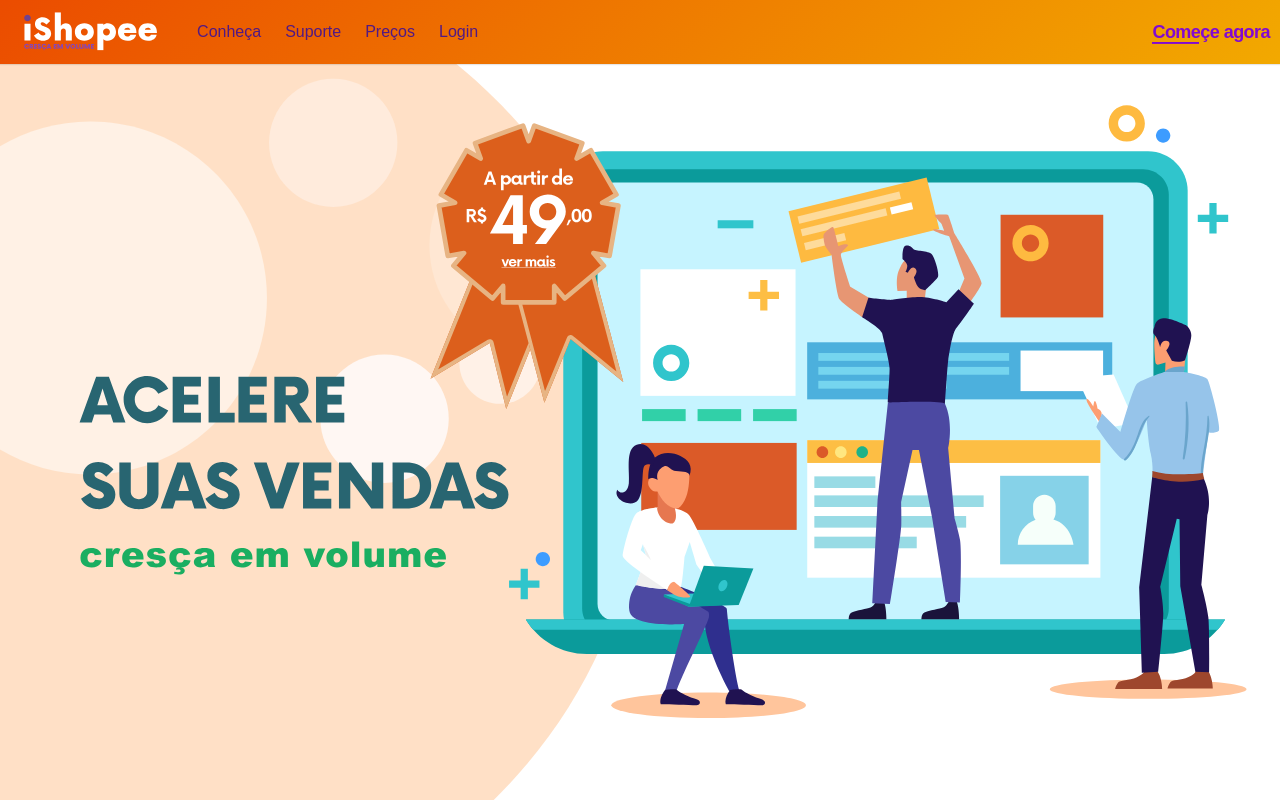
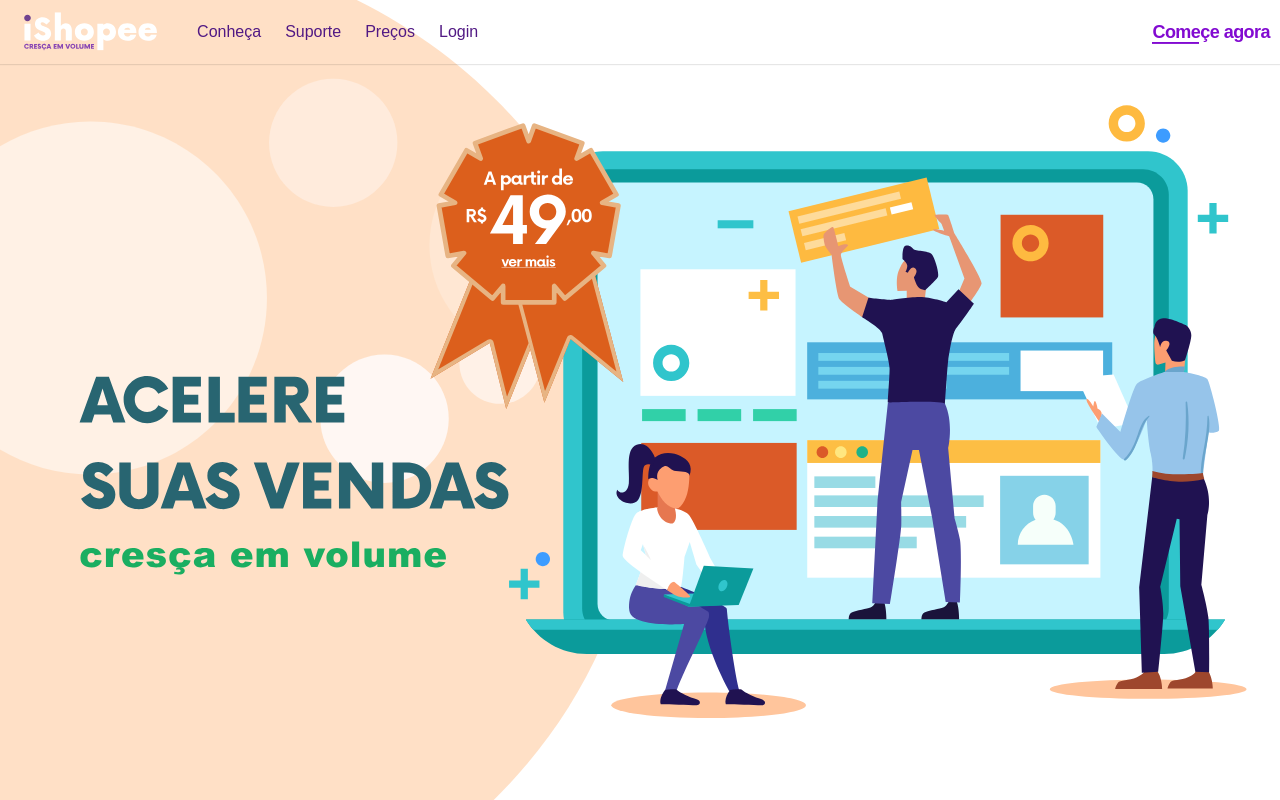
Before and after one commit to tfpresentes/vercel, a Vue app: page / in a window 1280 px wide. Shown: the top 800 px of the page. Built offline with nearby package versions, Linux system fonts and the light colour scheme; the HTML template or start-up script is replaced by a standard one.

Commit message:
header alignment

```diff
--- a/src/components/Header.vue
+++ b/src/components/Header.vue
@@ -89,7 +89,8 @@ div.root3 {
     position: relative;
 }
 div.root4 {
-	background-image: linear-gradient(135deg,#eb4c00,#f2a900);
+	/* background-image: linear-gradient(135deg,#eb4c00,#f2a900); */
+    background-image: #EF8100;
     display: grid;
     width: 100%;
     height: 64px;
```
